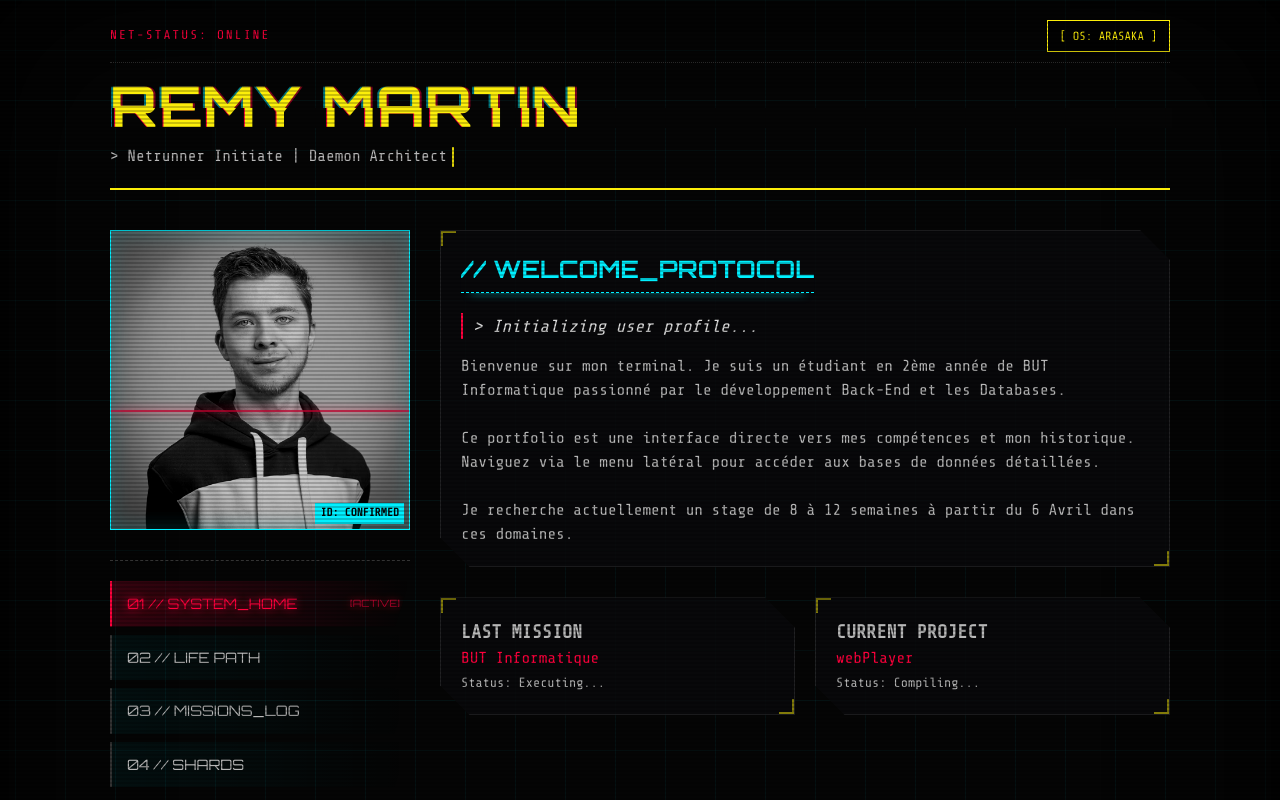
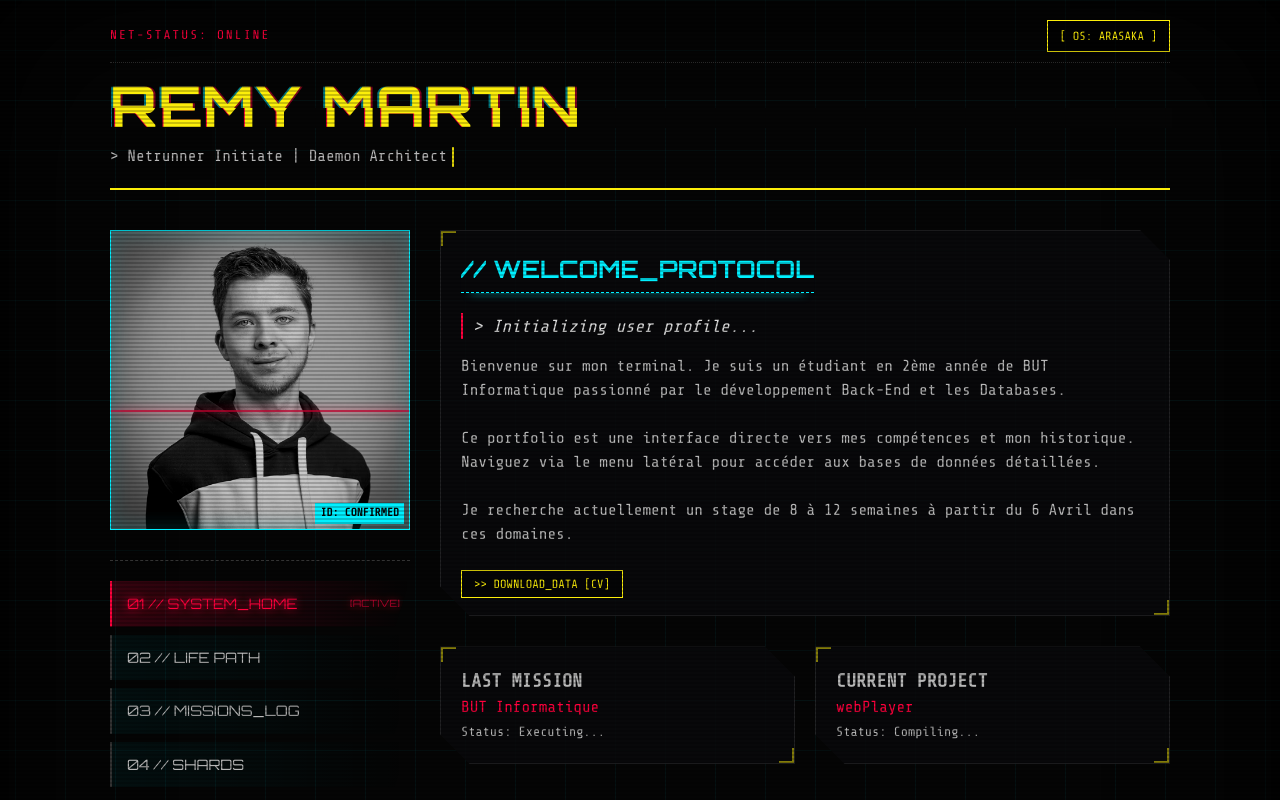
Before and after one commit to Shaflesp/portfolio, a plain HTML site: page dist/index.html in a window 1280 px wide. Shown: the top 800 px of the page. Drawn offline with nearby package versions, Linux system fonts and the light colour scheme.

Commit message:
CV download button

```diff
--- a/dist/index.html
+++ b/dist/index.html
@@ -82,6 +82,9 @@
                     <p>Ce portfolio est une interface directe vers mes compétences et mon historique. Naviguez via le menu latéral pour accéder aux bases de données détaillées.</p>
                     <br>
                     <p>Je recherche actuellement un stage de 8 à 12 semaines à partir du 6 Avril dans ces domaines.</p>
+                    <div style="margin-top: 25px;">
+                    <a href="documents/CV_Rémy_Martin.pdf" class="theme-btn download-btn" style="text-decoration: none;" download data-id="btn-cv">>> DOWNLOAD_DATA [CV]</a>
+                    </div>
                 </section>
 
                 <div class="grid-system" style="grid-template-columns: 1fr 1fr; gap: 20px; margin-top: 20px;">
--- a/dist/js/script.js
+++ b/dist/js/script.js
@@ -127,6 +127,7 @@ function initializeApp() {
             'contact-tel': '[TEL]',
             'welcome-title': '// WELCOME_PROTOCOL',
             'welcome-sub': '> Initializing user profile...',
+            'btn-cv': '>> DOWNLOAD_DATA [CV]',
             'last-mission-title': 'LAST MISSION',
             'current-project-title': 'CURRENT PROJECT',
             'status-onGoing': 'Status: Executing...',
@@ -157,6 +158,7 @@ function initializeApp() {
             'contact-tel': 'Voice',
             'welcome-title': 'ECHOES OF HUMANITY',
             'welcome-sub': 'Commencing Log Decryption...',
+            'btn-cv': 'Recueillir les Archives',
             'last-mission-title': 'Previous Tale',
             'current-project-title': 'Current Journey',
             'status-onGoing': 'Story: Unfolding...',
```
Also changed, not shown: 1 other file.
